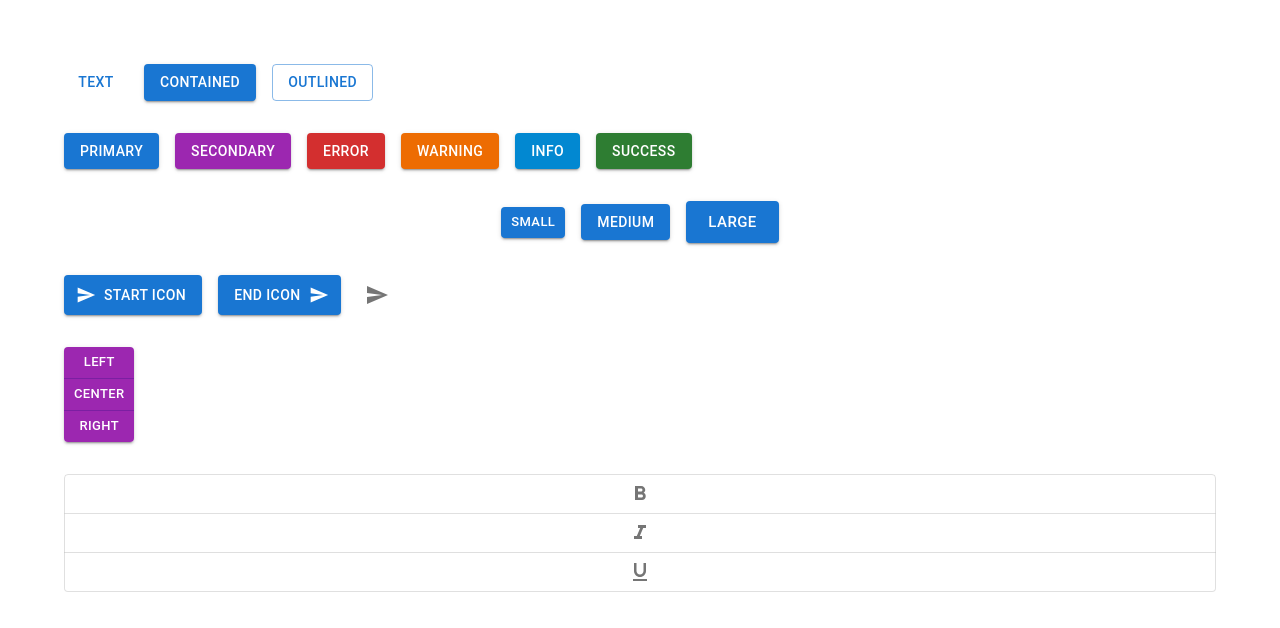
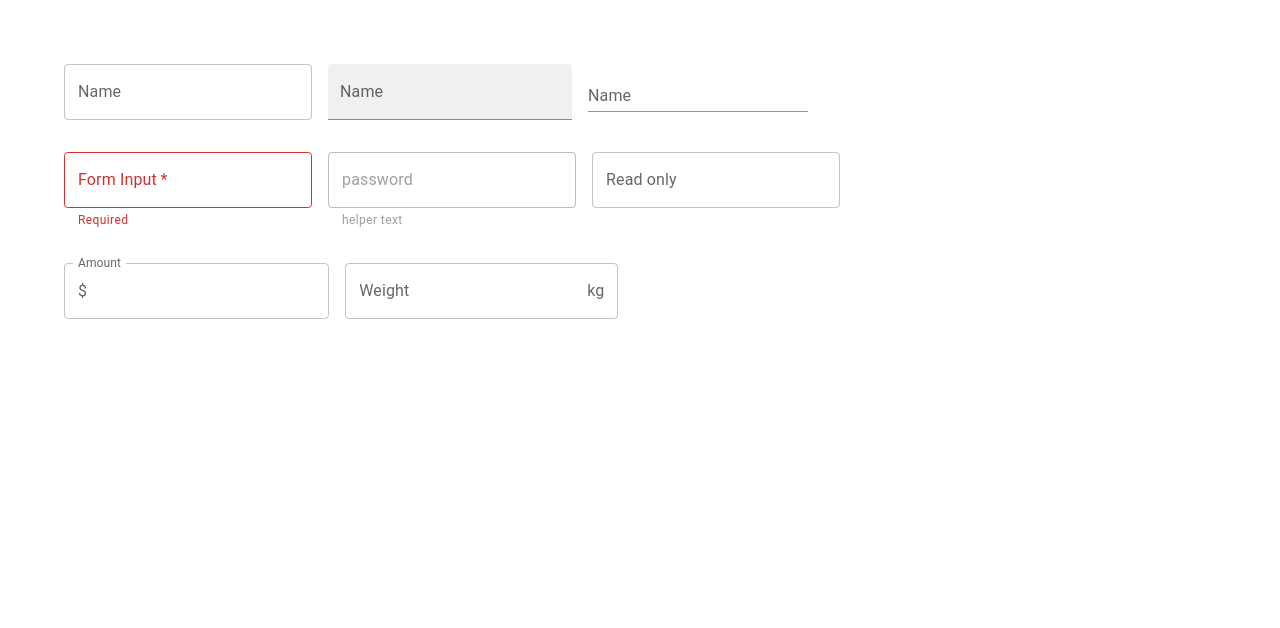
Before and after one commit to ZekDaniels/react-mui-demo, a React (Create React App) app: page / in a window 1280 px wide. Shown: the top 628 px of the page. Built offline with nearby package versions, Linux system fonts and the light colour scheme.

Commit message:
text fields added

```diff
--- a/src/App.tsx
+++ b/src/App.tsx
@@ -1,12 +1,14 @@
 import "./App.css";
 import { MuiButton } from "./components/MuiButton";
 import { MuiTypography } from "./components/MuiTypography";
+import { MuiTextField } from "./components/TextField";
 
 function App() {
   return (
     <div className="App">
       {/* <MuiTypography></MuiTypography> */}
-      <MuiButton></MuiButton>
+      {/* <MuiButton></MuiButton> */}
+      <MuiTextField/>
     </div>
   );
 }
--- /dev/null
+++ b/src/components/TextField.tsx
@@ -0,0 +1,51 @@
+import { Stack, TextField, InputAdornment } from "@mui/material";
+import { useState } from "react";
+
+export const MuiTextField = () => {
+  const [value, setValue] = useState("");
+
+  return (
+    <Stack spacing={4}>
+      <Stack spacing={2} direction="row">
+        <TextField label="Name" variant="outlined" />
+        <TextField label="Name" variant="filled" />
+        <TextField label="Name" variant="standard" />
+      </Stack>
+
+      <Stack spacing={2} direction="row">
+        <TextField
+          label="Form Input"
+          required
+          value={value}
+          onChange={(e) => setValue(e.target.value)}
+          error={!value}
+          helperText={
+            !value ? 'Required' : 'Do not share your password with anyone'
+          }
+        />
+        <TextField
+          label="password"
+          type="password"
+          helperText="helper text"
+          disabled
+        />
+        <TextField label="Read only" inputProps={{ readOnly: true }} />
+      </Stack>
+
+      <Stack spacing={2} direction="row">
+        <TextField
+          label="Amount"
+          InputProps={{
+            startAdornment: <InputAdornment position="start">$</InputAdornment>,
+          }}
+        />
+        <TextField
+          label="Weight"
+          InputProps={{
+            endAdornment: <InputAdornment position="end">kg</InputAdornment>,
+          }}
+        />
+      </Stack>
+    </Stack>
+  );
+};
```
